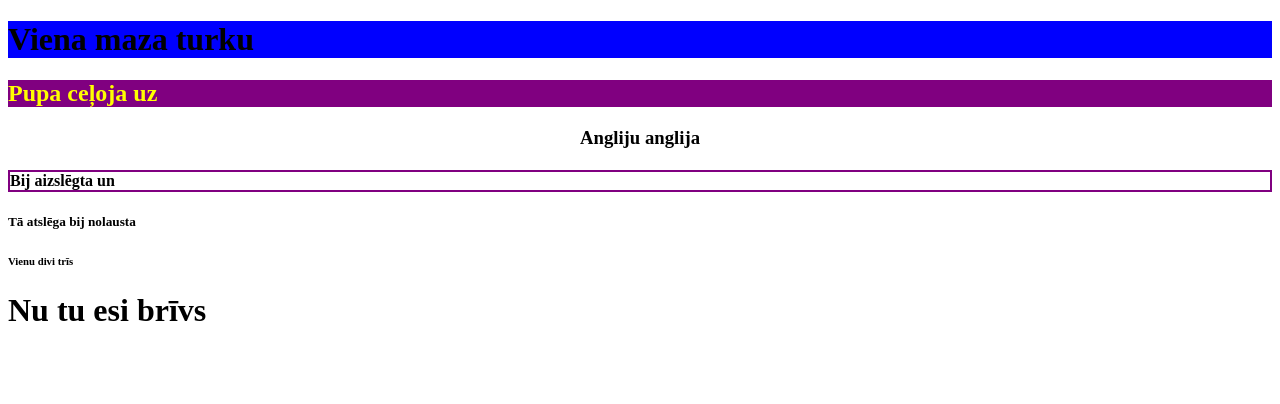
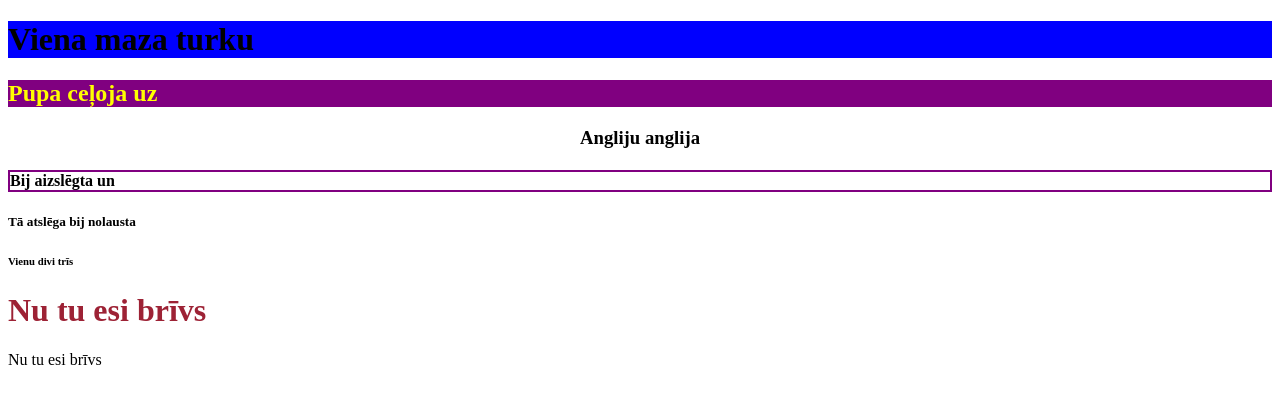
Before and after one commit to pozola/w3bpage_style, a plain HTML site: page index.html in a window 1280 px wide. Drawn offline with Linux system fonts and the light colour scheme.

Commit message:
Update index.html

```diff
--- a/index.html
+++ b/index.html
@@ -12,7 +12,7 @@
 <h4 style="border:2px solid purple;">Bij aizslēgta un</h4>
 <h5>Tā atslēga bij nolausta</h5>
 <h6>Vienu divi trīs</h6>
-<h1>Nu tu esi brīvs</h1>
+<h1 style="color:#9D2235">Nu tu esi brīvs</h1>Nu tu esi brīvs</h1>
 
 </body>
 </html>
```
